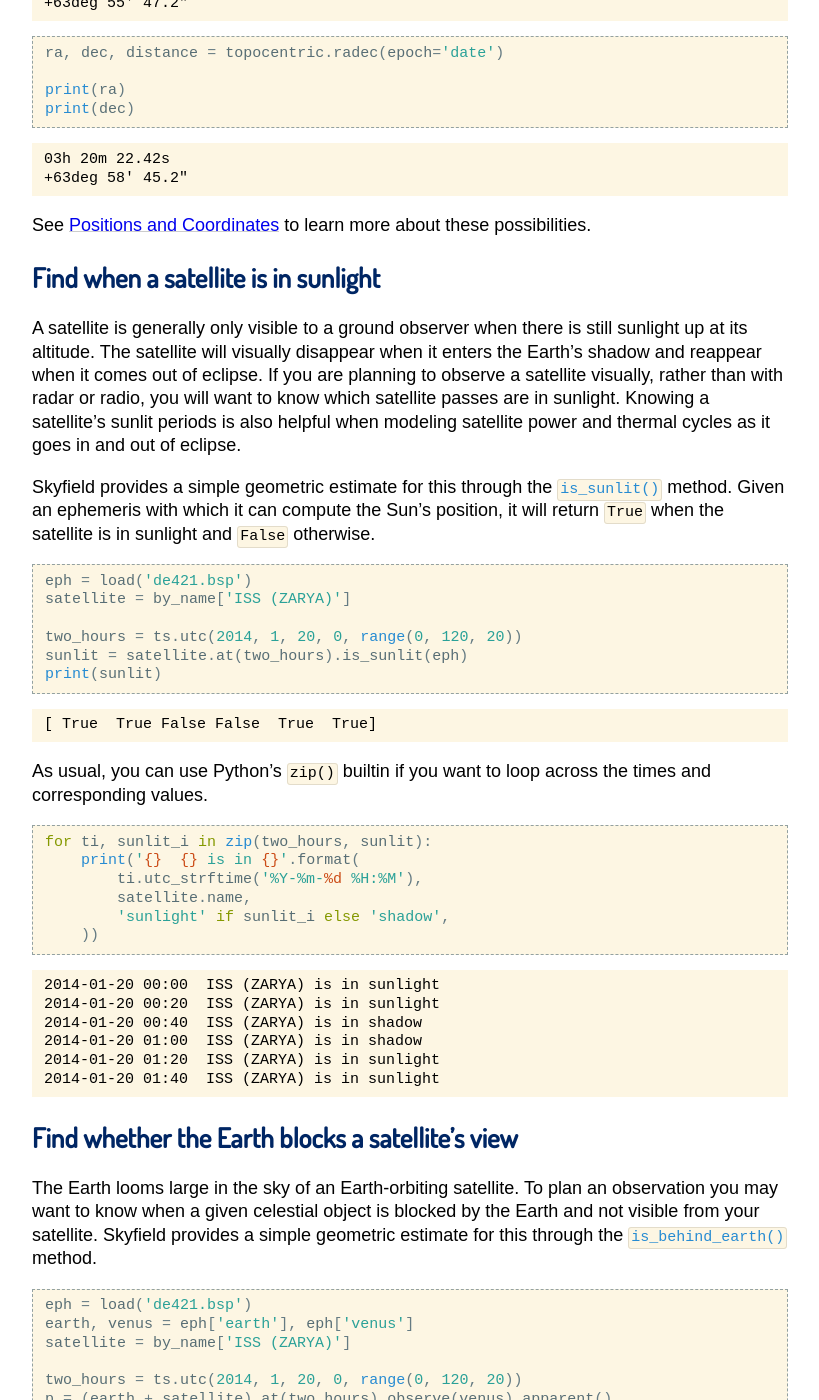
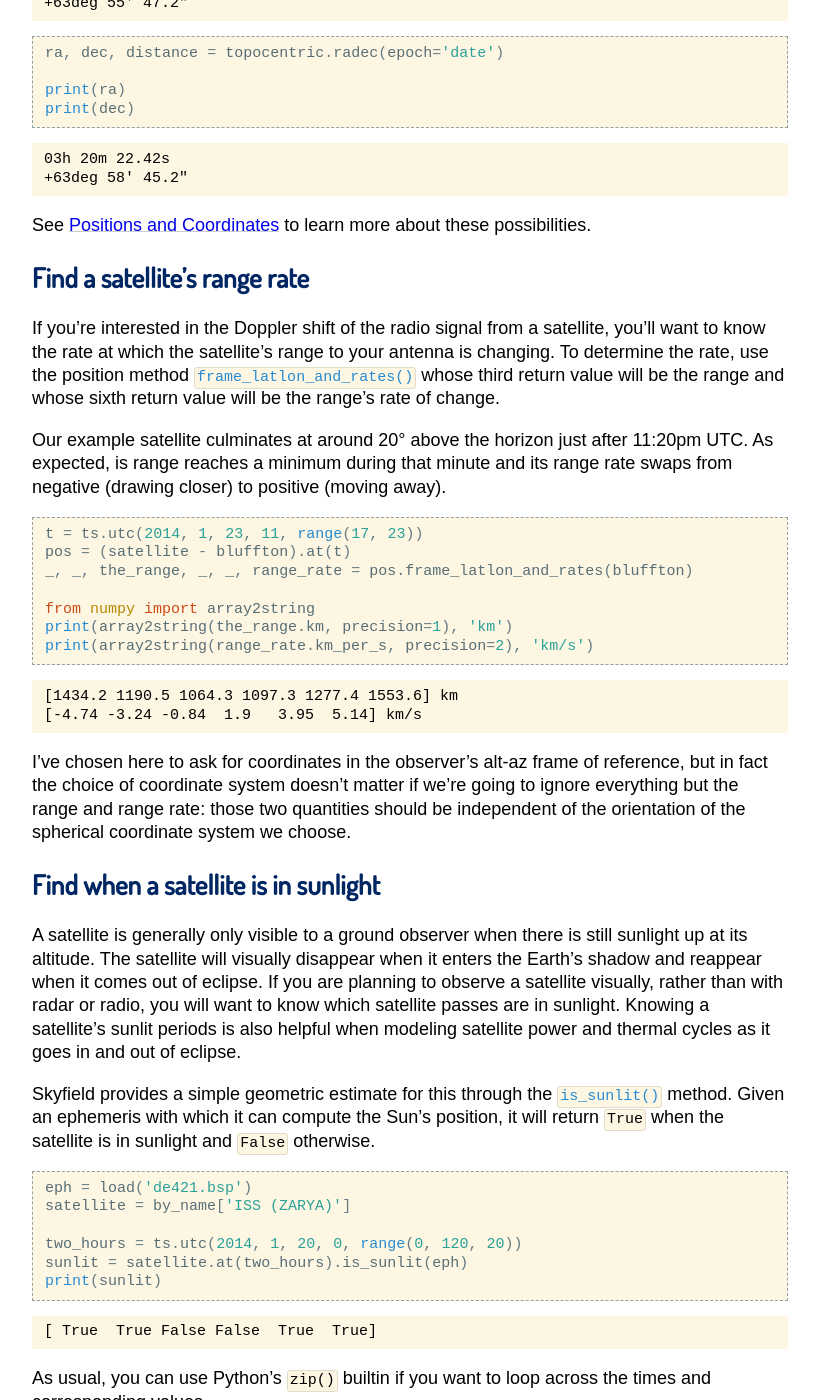
Before and after one commit to skyfielders/python-skyfield, a Sphinx documentation site: the page built from skyfield/documentation/earth-satellites.rst, in a window 1280 px wide and 1400 px high, scrolled down 6639 px. Shown: the whole window, without its empty margins (230-1049 px from the left). Built offline with Sphinx 7.4.7, drawn with Linux system fonts in a browser that asks for light colours; some web fonts are replaced; some of the changed text lies outside the part shown.

Commit message:
For #590, illustrate finding satellite range-rate

```diff
--- a/skyfield/documentation/earth-satellites.rst
+++ b/skyfield/documentation/earth-satellites.rst
@@ -464,6 +464,49 @@ See :doc:`positions` to learn more about these possibilities.
 
 .. _satellite-is-sunlit:
 
+Find a satellite’s range rate
+-----------------------------
+
+If you’re interested in the Doppler shift
+of the radio signal from a satellite,
+you’ll want to know the rate
+at which the satellite’s range to your antenna is changing.
+To determine the rate,
+use the position method
+:meth:`~skyfield.positionlib.ICRF.frame_latlon_and_rates()`
+whose third return value will be the range
+and whose sixth return value will be the range’s rate of change.
+
+Our example satellite culminates
+at around 20° above the horizon
+just after 11:20pm UTC.
+As expected,
+is range reaches a minimum during that minute
+and its range rate swaps from negative (drawing closer)
+to positive (moving away).
+
+.. testcode::
+
+    t = ts.utc(2014, 1, 23, 11, range(17, 23))
+    pos = (satellite - bluffton).at(t)
+    _, _, the_range, _, _, range_rate = pos.frame_latlon_and_rates(bluffton)
+
+    from numpy import array2string
+    print(array2string(the_range.km, precision=1), 'km')
+    print(array2string(range_rate.km_per_s, precision=2), 'km/s')
+
+.. testoutput::
+
+    [1434.2 1190.5 1064.3 1097.3 1277.4 1553.6] km
+    [-4.74 -3.24 -0.84  1.9   3.95  5.14] km/s
+
+I’ve chosen here to ask for coordinates
+in the observer’s alt-az frame of reference,
+but in fact the choice of coordinate system doesn’t matter
+if we’re going to ignore everything but the range and range rate:
+those two quantities should be independent
+of the orientation of the spherical coordinate system we choose.
+
 Find when a satellite is in sunlight
 ------------------------------------
 
@@ -592,6 +635,7 @@ that predicts the Solar System position of the Earth:
     # barycenter ("ssb"), then call observe() to compensate
     # for light-travel time.
 
+    t = ts.utc(2014, 1, 23, 11, 18, 7)
     de421 = load('de421.bsp')
     earth = de421['earth']
     ssb_bluffton = earth + bluffton
```
